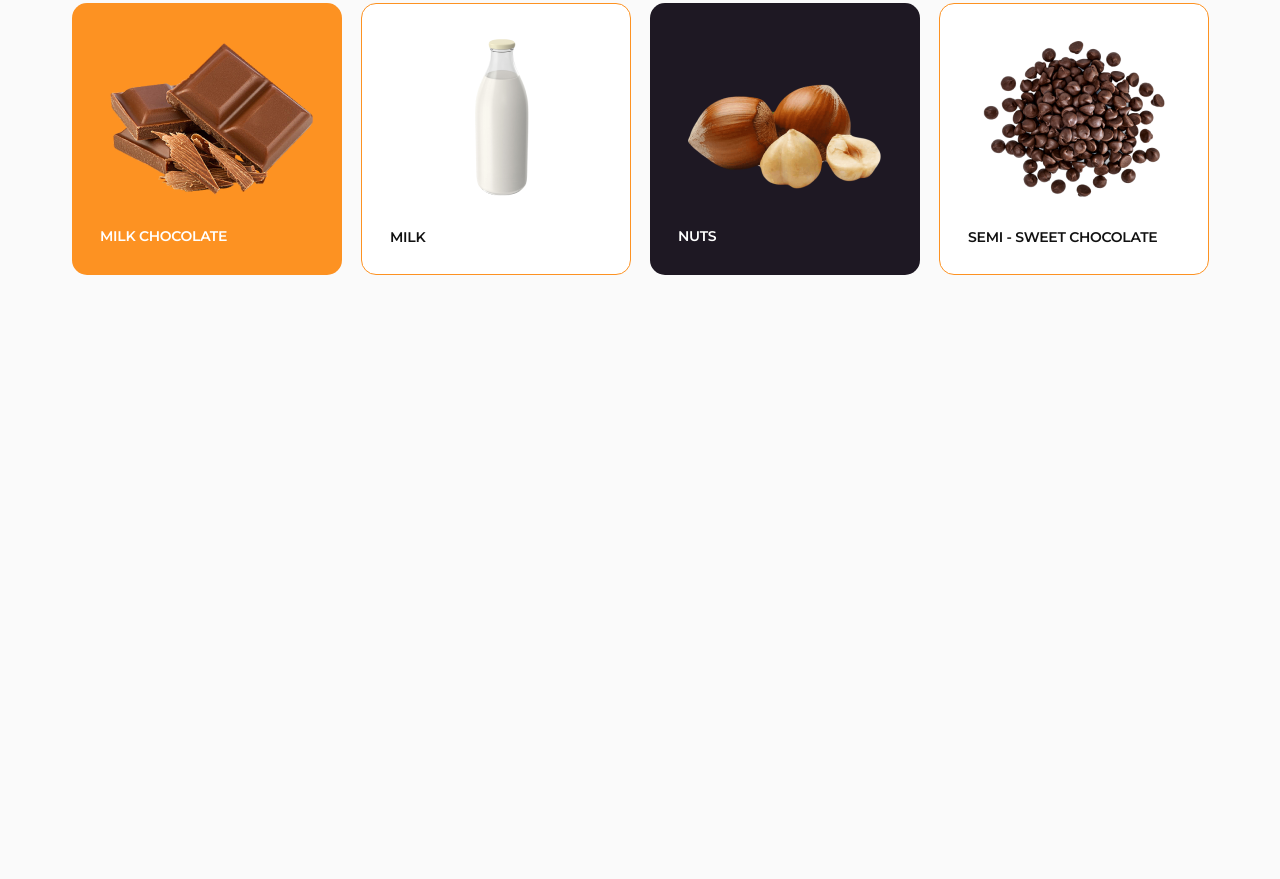
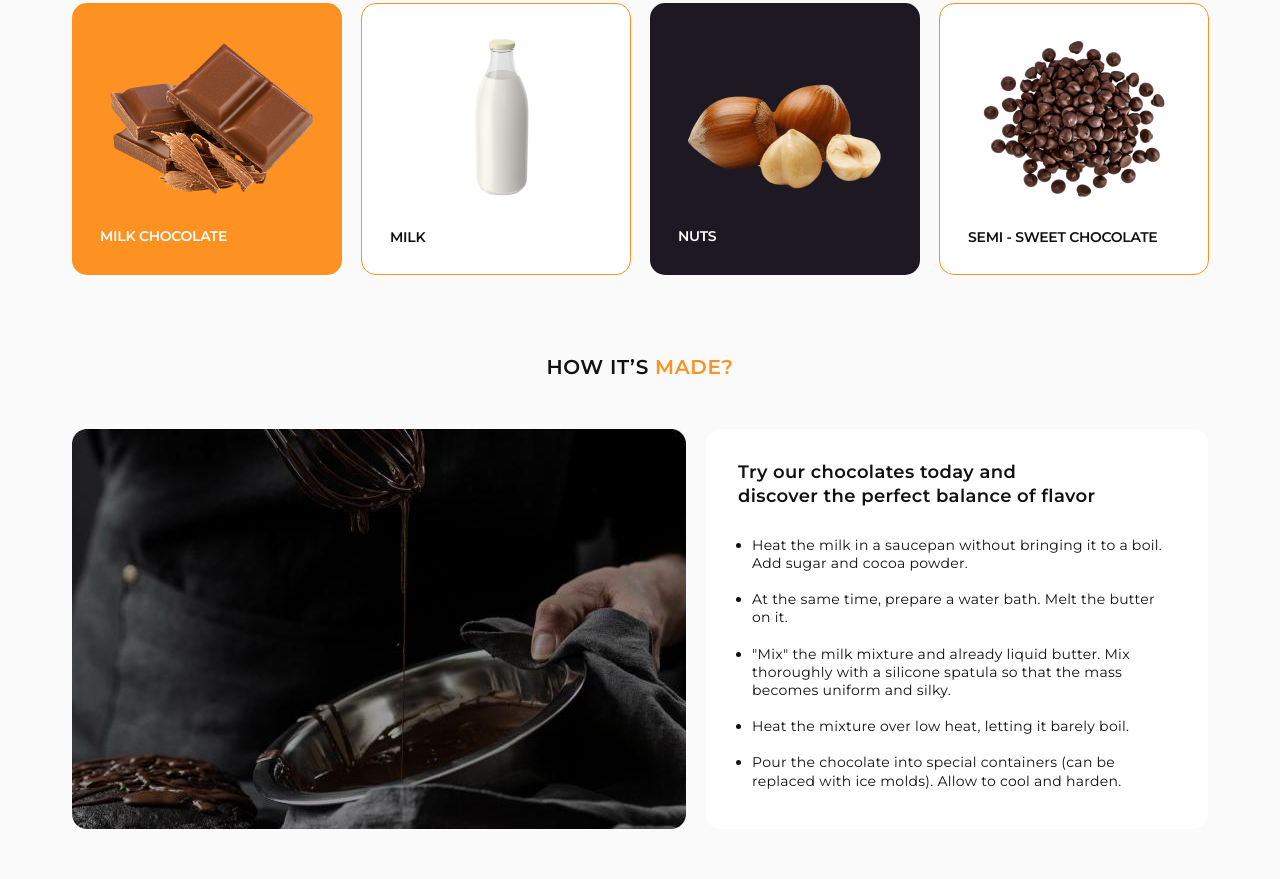
Before and after one commit to Al14lex/2.Simply-Chocolate, a plain HTML site: page index.html in a window 1280 px wide. Shown: the part 1374-2253 px from the top of the page. Before the commit the page ends 1699 px from the top, so only its background shows below. Drawn offline with nearby package versions, Linux system fonts and the light colour scheme.

Commit message:
add section how it made

```diff
--- a/css/styles.css
+++ b/css/styles.css
@@ -34,7 +34,7 @@ body {
     font-style: normal;
     font-weight: 400;
     line-height: 1.3;
-    letter-spacing: 0.09em;
+    letter-spacing: 0.02em;
     color: #111;
 }
 .accent-color {
@@ -120,11 +120,7 @@ body {
     transform: translateX(0%);
     transition: 250ms linear;
 }
-/*
-.container{
-    padding: 20px;
-    margin: 0;
-}*/
+
 .mobile-container {
     width: 220px;
     padding: 20px;
@@ -580,19 +576,84 @@ screen and (min-devise-pixel-ratio: 2) {
     order: 0;
 }
 
-
+}
+/*-------------------------------HOW ITS MADE-------------------------------*/
+.div-made{
+    padding-top: 30px;
+    padding-bottom: 30px;
+    position: relative;
+}
+.main-title-how-made{
+    text-align: center;
+    font-size: 20px;
+    font-weight: 600;
+    line-height: 1.2;
+    letter-spacing: 0.03em;
+    text-transform: uppercase;
+    margin-bottom: 35px;
+}
+.play-icon{
+    position: absolute;
+    left: 170px;
+    top: 322px;
+    stroke: #FAFAFA;
+    fill: #FAFAFA;
+}
+.img-how-made{
+    margin-bottom: 20px;
+}
+.text-part-how-made{
+    padding: 20px 14px;
+    border-radius: 15px;
+    background: #FFF;
+}
+.title-how-made{
+    font-size: 18px;
+    font-weight: 600;
+    line-height: 1.3;
+    letter-spacing: 0.02em;
+    margin-bottom: 20px;
+}
+.list-how-made{
+    padding-left: 14px;
 }
 
-
-/*-------------------------------HOW ITS MADE-------------------------------*/
-
+.list-item-how-made:not(:last-child){
+    margin-bottom: 18px;
+}
 
 /*-------------------------------TABLET HOW ITS MADE-------------------------------*/
-
-
+@media screen and (min-width: 768px) and (max-width: 1199px){
+.div-made{
+    padding-left: 77px;
+    padding-right: 77px;
+}
+}
+@media screen and (min-width: 768px){
+.main-title-how-made{
+    margin-bottom: 50px;
+}
+.play-icon{
+    display: none;
+}
+.text-part-how-made{
+    padding: 32px;
+}
+.title-how-made{
+    max-width: 360px;
+    margin-bottom: 28px;
+}
+}
 /*-------------------------------DESKTOP HOW ITS MADE----------------------------------*/
-
-
+@media screen and (min-width: 1200px){
+.how-made-desctop{
+    display: flex;
+    gap:20px;
+}
+.text-part-how-made{
+    height: 400px;
+}
+}
 /*----------------------------------REVIEWS-------------------------------*/
 
 /*-------------------------------TABLET REVIEWS-------------------------------*/
--- a/index.html
+++ b/index.html
@@ -38,7 +38,7 @@
               <a class="menu-header-link link" href="./index.html">Home</a>
             </li>
             <li class="header-menu-list-item">
-              <a class="menu-header-link link" href="#how-it’s-made?"
+              <a class="menu-header-link link" href="#how-it-made?"
                 >How it's made?</a
               >
             </li>
@@ -56,7 +56,7 @@
         </button>
         <ul class="list-icons list">
           <li class="icons-list-item">
-            <a href="" class="icons-list-link">
+            <a href="" class="icons-list-link" target="_blank">
               <svg
                 class="head-icon"
                 width="24"
@@ -68,7 +68,7 @@
             </a>
           </li>
           <li class="icons-list-item">
-            <a href="" class="icons-list-link">
+            <a href="" class="icons-list-link" target="_blank">
               <svg
                 class="head-icon"
                 width="24"
@@ -273,44 +273,59 @@
         </div>
       </section>
       <!-----------------------------how its made--------------------------------->
-      <!--
       <section>
-        <h2 id="how-it-made?">how it’s made?</h2>
-        <img src="./imeges/how.its.made.jpg" alt="chocolate" />
-        <h3>
+        <div class="container div-made">
+          <h2 class="main-title-how-made" id="how-it-made?">how it’s <span class="accent-color">made?</span></h2>
+        <div class="how-made-desctop">
+          <picture>
+          <source srcset="./imeges/tablet-made-choco.jpg 1x,
+          ./imeges/tablet-made-choco@2x.jpg 2x"
+          media="(min-width: 768px)">
+          <source srcset="./imeges/mob-made-choco.jpg 1x,
+          ./imeges/mob-made-choco@2x.jpg 2x"
+          media="(max-width: 768px)">
+          <img class="img-how-made" src="./imeges/mob-made-choco.jpg" alt="chocolate" />
+        </picture>
+          <svg class="play-icon" width="35" height="35" aria-label="play-button">
+            <use href="./imeges/icons.svg.svg#icon-play" ></use>
+          </svg>
+      <div class="text-part-how-made">
+            <h3 class="title-how-made">
           Try our chocolates today and discover the perfect balance of flavor
-        </h3>
-        <ul>
-          <li>
-            <p>
+            </h3>
+        <ul class="list-how-made">
+          <li class="list-item-how-made">
+            <p class="list-item-par-how-made">
               Heat the milk in a saucepan without bringing it to a boil. Add
               sugar and cocoa powder.
             </p>
           </li>
-          <li>
-            <p>
+          <li class="list-item-how-made">
+            <p class="list-item-par-how-made">
               At the same time, prepare a water bath. Melt the butter on it.
             </p>
           </li>
-          <li>
-            <p>
+          <li class="list-item-how-made">
+            <p class="list-item-par-how-made">
               "Mix" the milk mixture and already liquid butter. Mix thoroughly
               with a silicone spatula so that the mass becomes uniform and
               silky.
             </p>
           </li>
-          <li>
-            <p>Heat the mixture over low heat, letting it barely boil.</p>
+          <li class="list-item-how-made">
+            <p class="list-item-par-how-made">Heat the mixture over low heat, letting it barely boil.</p>
           </li>
-          <li>
-            <p>
+          <li class="list-item-how-made">
+            <p class="list-item-par-how-made">
               Pour the chocolate into special containers (can be replaced with
               ice molds). Allow to cool and harden.
             </p>
           </li>
         </ul>
+          </div>
+        </div>
+        </div>
       </section>
-      -->
       <!-----------------------------review--------------------------------->
       <!--
       <section>
```
Also changed, not shown: imeges/icons.svg.svg.
